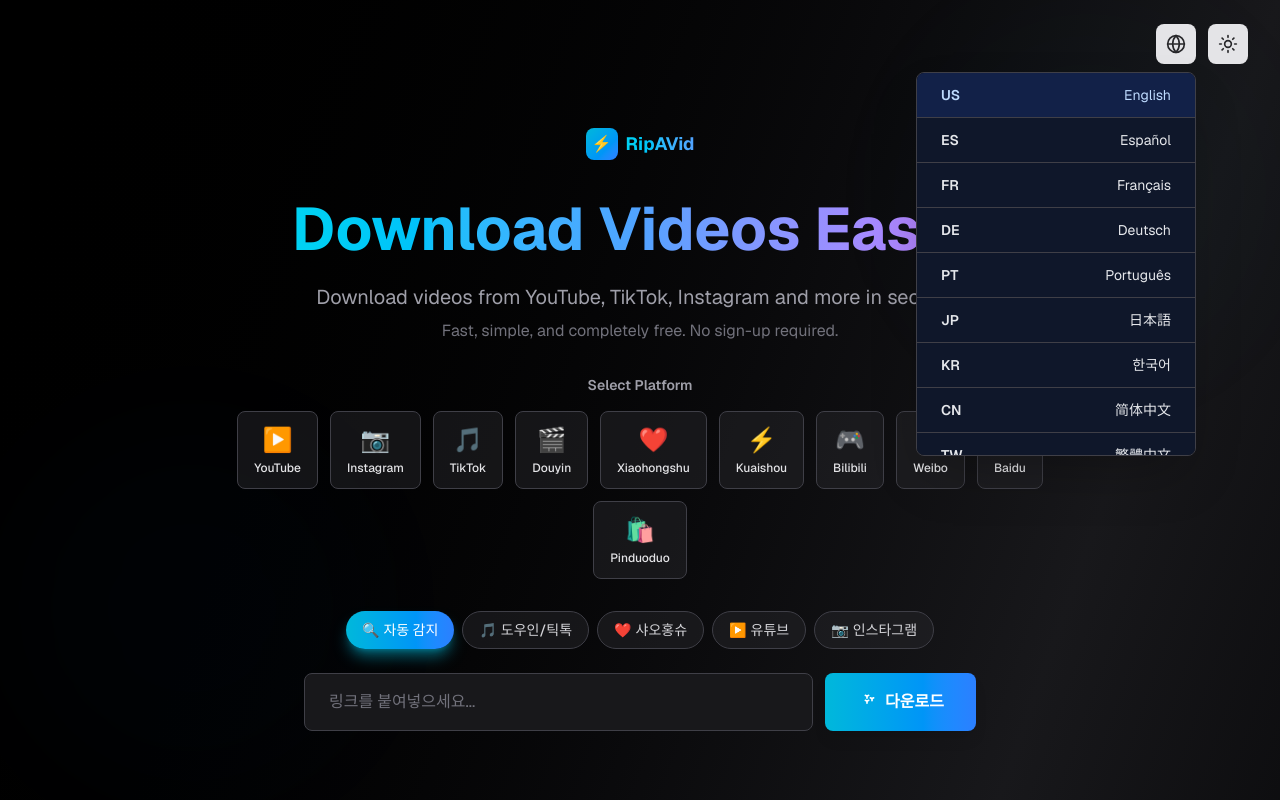
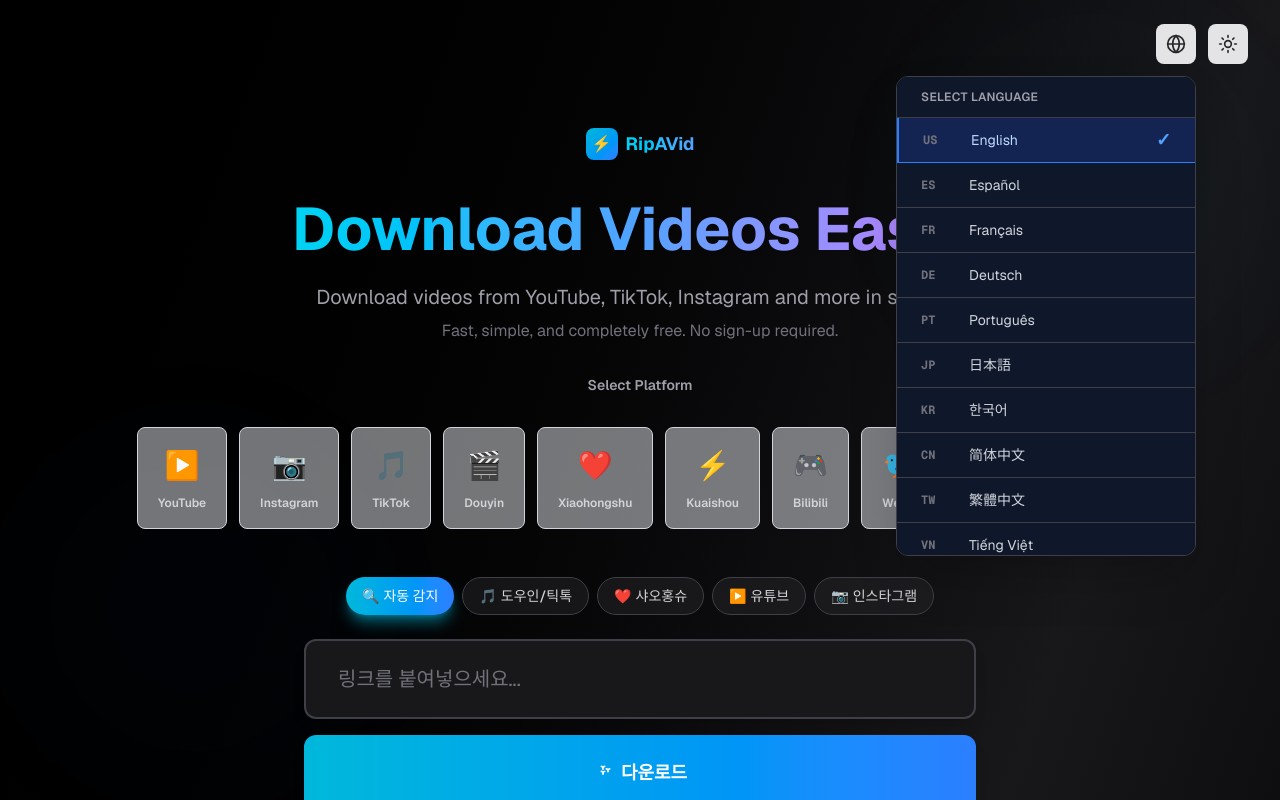
Before and after one commit to xx1722x-design/ripavid, a Next.js app: page / in a window 1280 px wide. Both pictures are taken after a click on the button 1176 px from the left and 44 px from the top of the page. Shown: the top 800 px of the page. Built offline with nearby package versions, Linux system fonts and the light colour scheme.

Commit message:
Upgrade: Single-row platform icons with animations, enlarged input field, and React Portal language switcher

```diff
--- a/app/components/LanguageSwitcher.tsx
+++ b/app/components/LanguageSwitcher.tsx
@@ -1,7 +1,6 @@
 'use client';
 
 import { useState, useRef, useEffect } from 'react';
-import { useRouter } from 'next/navigation';
 import { createPortal } from 'react-dom';
 import { Globe } from 'lucide-react';
 
@@ -30,11 +29,11 @@
 ];
 
 export default function LanguageSwitcher() {
-  const router = useRouter();
   const [isOpen, setIsOpen] = useState(false);
   const [position, setPosition] = useState({ top: 0, right: 0 });
   const [language, setLanguage] = useState('en');
   const buttonRef = useRef<HTMLButtonElement>(null);
+  const menuRef = useRef<HTMLDivElement>(null);
   const [isMounted, setIsMounted] = useState(false);
 
   useEffect(() => {
@@ -52,53 +51,76 @@
     if (typeof window !== 'undefined') {
       window.dispatchEvent(new Event('languageChanged'));
     }
+  };
 
-    router.refresh();
+  const calculatePosition = () => {
+    if (buttonRef.current) {
+      const rect = buttonRef.current.getBoundingClientRect();
+      setPosition({
+        top: rect.bottom + 12,
+        right: window.innerWidth - rect.right,
+      });
+    }
   };
 
   const handleOpen = () => {
-    if (buttonRef.current) {
-      const rect = buttonRef.current.getBoundingClientRect();
-      setPosition({
-        top: rect.bottom + 8,
-        right: window.innerWidth - rect.right,
-      });
+    if (!isOpen) {
+      calculatePosition();
     }
     setIsOpen(!isOpen);
   };
 
   useEffect(() => {
     function handleClickOutside(event: MouseEvent) {
-      if (buttonRef.current && !buttonRef.current.contains(event.target as Node)) {
+      const target = event.target as Node;
+      if (
+        buttonRef.current &&
+        !buttonRef.current.contains(target) &&
+        menuRef.current &&
+        !menuRef.current.contains(target)
+      ) {
         setIsOpen(false);
       }
     }
 
     function handleScroll() {
-      setIsOpen(false);
+      if (isOpen) {
+        calculatePosition();
+      }
     }
 
     if (isOpen) {
+      // Delay to ensure event listeners are attached after DOM is ready
+      const timer = setTimeout(() => {
         document.addEventListener('mousedown', handleClickOutside);
-      window.addEventListener('scroll', handleScroll);
+        window.addEventListener('scroll', handleScroll, true);
+      }, 0);
+
       return () => {
+        clearTimeout(timer);
         document.removeEventListener('mousedown', handleClickOutside);
-        window.removeEventListener('scroll', handleScroll);
+        window.removeEventListener('scroll', handleScroll, true);
       };
     }
   }, [isOpen]);
 
   const menuContent = (
     <div
+      ref={menuRef}
       onClick={(e) => e.stopPropagation()}
-      className="bg-[#0f172a] border border-zinc-700 rounded-lg shadow-2xl min-w-[280px] max-h-96 overflow-y-auto pointer-events-auto"
+      className="bg-[#0f172a] border border-zinc-700 rounded-xl shadow-2xl min-w-[300px] max-h-[480px] overflow-y-auto pointer-events-auto backdrop-filter-none"
       style={{
         position: 'fixed',
         top: `${position.top}px`,
         right: `${position.right}px`,
-        zIndex: 9999,
+        zIndex: 99999,
+        backdropFilter: 'none',
       }}
     >
+      <div className="sticky top-0 bg-[#0f172a] border-b border-zinc-700 px-6 py-3 z-10">
+        <p className="text-xs font-semibold text-zinc-400 uppercase tracking-wide">Select Language</p>
+      </div>
+      <div className="divide-y divide-zinc-700">
         {LANGUAGES.map((lang) => (
           <button
             key={lang.code}
@@ -107,16 +129,20 @@
               e.stopPropagation();
               handleLanguageChange(lang.code);
             }}
-          className={`w-full px-6 py-3 text-left hover:bg-zinc-800 transition-colors flex items-center justify-between border-b border-zinc-700 last:border-b-0 select-none pointer-events-auto ${
+            className={`w-full px-6 py-3 text-left transition-all duration-150 flex items-center justify-between select-none pointer-events-auto hover:bg-zinc-800/80 ${
               lang.code === language
-              ? 'bg-blue-900/30 text-blue-200'
-              : 'text-gray-200 hover:text-white'
+                ? 'bg-blue-900/40 text-blue-200 border-l-2 border-blue-500'
+                : 'text-gray-300 hover:text-white'
             }`}
           >
-          <span className="font-semibold text-sm w-8">{lang.countryCode}</span>
-          <span className="text-sm flex-1 text-right">{lang.name}</span>
+            <span className="font-mono text-xs font-bold w-10 text-zinc-500">{lang.countryCode}</span>
+            <span className="text-sm flex-1 ml-2">{lang.name}</span>
+            {lang.code === language && (
+              <span className="text-blue-400 font-bold text-lg leading-none">✓</span>
+            )}
           </button>
         ))}
+      </div>
     </div>
   );
 
--- /dev/null
+++ b/app/components/PlatformSelector.css
@@ -0,0 +1,142 @@
+/* Platform Selector Single Row Layout with Animations */
+
+@keyframes platformHoverGlow {
+  0%, 100% {
+    filter: drop-shadow(0 0 0px rgba(6, 182, 212, 0));
+  }
+  50% {
+    filter: drop-shadow(0 0 12px rgba(6, 182, 212, 0.8));
+  }
+}
+
+@keyframes platformFloat {
+  0%, 100% {
+    transform: translateY(0px);
+  }
+  50% {
+    transform: translateY(-6px);
+  }
+}
+
+@keyframes platformPulse {
+  0%, 100% {
+    opacity: 1;
+  }
+  50% {
+    opacity: 0.7;
+  }
+}
+
+.platform-selector-container {
+  display: flex;
+  flex-direction: row;
+  flex-wrap: nowrap;
+  gap: 0.75rem;
+  justify-content: center;
+  align-items: center;
+  overflow-x: auto;
+  overflow-y: hidden;
+  padding: 1rem 0.5rem;
+  max-width: 100%;
+  margin: 0 auto;
+  scroll-behavior: smooth;
+  -ms-overflow-style: none;
+  scrollbar-width: none;
+}
+
+.platform-selector-container::-webkit-scrollbar {
+  display: none;
+}
+
+.platform-icon-button {
+  display: flex;
+  flex-direction: column;
+  align-items: center;
+  justify-content: center;
+  padding: 1rem 1.25rem;
+  border-radius: 0.5rem;
+  transition: all 0.3s cubic-bezier(0.4, 0, 0.2, 1);
+  border: 1px solid;
+  border-color: #3f3f46;
+  background-color: rgba(39, 39, 42, 0.5);
+  color: #d4d4d8;
+  cursor: pointer;
+  white-space: nowrap;
+  flex-shrink: 0;
+  font-weight: 500;
+}
+
+.platform-icon-button:hover {
+  border-color: #06b6d4;
+  background-color: rgba(24, 23, 23, 0.5);
+  transform: scale(1.1);
+  animation: platformHoverGlow 1.5s ease-in-out forwards;
+}
+
+.platform-icon {
+  font-size: 1.75rem;
+  margin-bottom: 0.5rem;
+  display: inline-block;
+}
+
+.platform-label {
+  font-size: 0.75rem;
+  font-weight: 600;
+  color: #d4d4d8;
+}
+
+.platform-icon-button.active {
+  background: linear-gradient(to bottom right, #06b6d4, #0ea5e9);
+  border-color: #22d3ee;
+  box-shadow: 0 0 20px rgba(6, 182, 212, 0.4);
+  animation: platformFloat 2s ease-in-out infinite, platformPulse 2.5s ease-in-out infinite;
+}
+
+.platform-icon-button.active .platform-label {
+  color: #ffffff;
+}
+
+/* Dark theme adjustments */
+@media (prefers-color-scheme: dark) {
+  .platform-icon-button {
+    background-color: rgba(39, 39, 42, 0.5);
+    border-color: #3f3f46;
+    color: #d4d4d8;
+  }
+
+  .platform-icon-button:hover {
+    border-color: #06b6d4;
+    background-color: rgba(63, 63, 70, 0.5);
+  }
+
+  .platform-icon-button.active {
+    background: linear-gradient(135deg, #0891b2 0%, #0284c7 100%);
+    border-color: #06b6d4;
+    box-shadow: 0 0 20px rgba(6, 182, 212, 0.5), 0 0 40px rgba(6, 182, 212, 0.2);
+  }
+}
+
+/* Light theme adjustments */
+@media (prefers-color-scheme: light) {
+  .platform-icon-button {
+    background-color: rgba(229, 231, 235, 0.5);
+    border-color: #d1d5db;
+    color: #374151;
+  }
+
+  .platform-icon-button:hover {
+    border-color: #06b6d4;
+    background-color: rgba(243, 244, 246, 0.8);
+  }
+
+  .platform-icon-button.active {
+    background: linear-gradient(135deg, #0891b2 0%, #0284c7 100%);
+    border-color: #06b6d4;
+    color: #ffffff;
+    box-shadow: 0 0 20px rgba(6, 182, 212, 0.3);
+  }
+
+  .platform-icon-button.active .platform-label {
+    color: #ffffff;
+  }
+}
--- a/app/components/PlatformSelector.tsx
+++ b/app/components/PlatformSelector.tsx
@@ -1,6 +1,7 @@
 'use client';
 
 import React from 'react';
+import './PlatformSelector.css';
 
 export interface Platform {
   id: string;
@@ -34,28 +35,22 @@
   showLabel = true,
 }: PlatformSelectorProps) {
   return (
-    <div className="w-full max-w-4xl mx-auto mb-8">
+    <div className="w-full mb-8">
       {showLabel && (
         <p className="text-sm font-semibold text-zinc-400 dark:text-zinc-400 light:text-gray-600 mb-4 text-center">
           Select Platform
         </p>
       )}
-      <div className="flex flex-wrap gap-3 justify-center items-center">
+      <div className="platform-selector-container">
         {PLATFORMS.map((platform) => (
           <button
             key={platform.id}
             onClick={() => onSelectPlatform(platform.id)}
-            className={`flex flex-col items-center justify-center px-4 py-3 rounded-lg transition-all duration-200 border ${
-              selectedPlatform === platform.id
-                ? 'bg-gradient-to-br from-cyan-500 to-blue-500 border-cyan-400 shadow-lg shadow-cyan-500/30 scale-105'
-                : 'bg-zinc-800/50 dark:bg-zinc-800/50 light:bg-gray-100 border-zinc-700 dark:border-zinc-700 light:border-gray-300 hover:border-cyan-500 hover:bg-zinc-700/50 dark:hover:bg-zinc-700/50 light:hover:bg-gray-200'
-            }`}
+            className={`platform-icon-button ${selectedPlatform === platform.id ? 'active' : ''}`}
             title={platform.name}
           >
-            <span className="text-2xl mb-1">{platform.icon}</span>
-            <span className="text-xs font-medium text-zinc-200 dark:text-zinc-200 light:text-gray-700">
-              {platform.label}
-            </span>
+            <span className="platform-icon">{platform.icon}</span>
+            <span className="platform-label">{platform.label}</span>
           </button>
         ))}
       </div>
--- a/app/components/UrlForm.tsx
+++ b/app/components/UrlForm.tsx
@@ -59,20 +59,20 @@
         ))}
       </div>
 
-      <form onSubmit={handleSubmit} className="w-full">
-        <div className="flex flex-col sm:flex-row gap-3 mb-4">
+      <form onSubmit={handleSubmit} className="w-full max-w-5xl mx-auto">
+        <div className="flex flex-col gap-4 mb-6">
           <input
             type="text"
             value={url}
             onChange={(e) => setUrl(e.target.value)}
             placeholder={PLATFORMS[platform].placeholder}
             disabled={isLoading}
-            className="flex-1 px-6 py-4 bg-zinc-900 dark:bg-zinc-900 light:bg-white border border-zinc-700 dark:border-zinc-700 light:border-gray-300 rounded-lg text-white dark:text-white light:text-gray-900 placeholder-zinc-500 dark:placeholder-zinc-500 light:placeholder-gray-400 focus:outline-none focus:border-cyan-500 focus:ring-1 focus:ring-cyan-500 transition-colors disabled:opacity-50 disabled:cursor-not-allowed"
+            className="w-full px-8 py-6 bg-zinc-900 dark:bg-zinc-900 light:bg-white border-2 border-zinc-700 dark:border-zinc-700 light:border-gray-300 rounded-xl text-lg md:text-xl dark:text-white light:text-gray-900 placeholder-zinc-500 dark:placeholder-zinc-500 light:placeholder-gray-400 focus:outline-none focus:border-cyan-500 focus:ring-2 focus:ring-cyan-500 transition-all disabled:opacity-50 disabled:cursor-not-allowed shadow-lg"
           />
           <button
             type="submit"
             disabled={isLoading}
-            className="px-8 py-4 bg-gradient-to-r from-cyan-500 to-blue-500 hover:from-cyan-400 hover:to-blue-400 text-white font-bold rounded-lg transition-all duration-200 transform hover:scale-105 disabled:opacity-50 disabled:cursor-not-allowed disabled:hover:scale-100 shadow-lg flex items-center justify-center gap-2 whitespace-nowrap"
+            className="w-full px-8 py-6 bg-gradient-to-r from-cyan-500 to-blue-500 hover:from-cyan-400 hover:to-blue-400 text-white font-bold text-lg rounded-xl transition-all duration-200 transform hover:scale-105 disabled:opacity-50 disabled:cursor-not-allowed disabled:hover:scale-100 shadow-lg flex items-center justify-center gap-2 whitespace-nowrap"
           >
             {isLoading ? (
               <>
```
Lines whose indentation alone changed are shown as unchanged.
